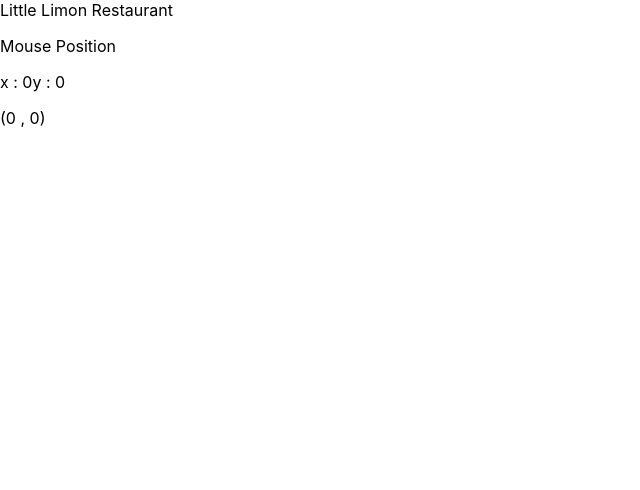
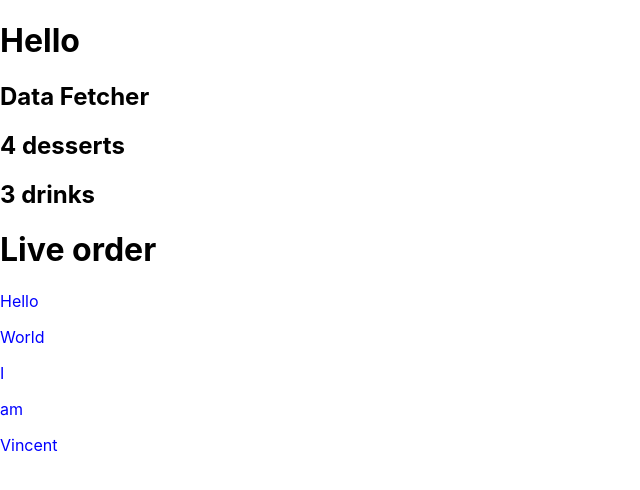
Before and after one commit to vincentferraro/react-basis-meta, a React (Create React App) app: page / in a window 1280 px wide. Shown: the top 490 px of the page, without its empty margins (0-640 px from the left). Built offline with nearby package versions, Linux system fonts and the light colour scheme.

Commit message:
add FetcherData with render props

```diff
--- a/src/App.js
+++ b/src/App.js
@@ -9,12 +9,16 @@
 // import RefComponent from "./components/advanced/RefComponent";
 // import WeekDay from "./components/advanced/WeekDay";
 // import Children from "./components/advanced/Children";
-import PointMouse from "./components/advanced/PointMouse";
+// import PointMouse from "./components/advanced/PointMouse"
+import DataFetch from "./components/advanced/DataFetch";
+import LiveOrders from "./components/advanced/LiveOrders";
 function App() {
 
   return (
     <div>
-      <PointMouse />
+      <h1> Hello</h1>
+      <DataFetch />
+      <LiveOrders />
     </div>
   );
 }
--- /dev/null
+++ b/src/components/advanced/DataFetch.js
@@ -0,0 +1,40 @@
+import { useState,useEffect } from "react"
+
+// Theses components permit to introduce RENDER PROPS
+
+const DataFetcher = ({render, url})=>{
+    const [ data, setData]= useState([])
+
+    useEffect(()=>{
+        if(url.includes('desserts')){
+            console.log("Icis")
+            setData(["cake","ice-cream","pie","brownie"])
+        }else{
+            setData(["water","soda","juice"])
+        }
+    },[url])
+    console.log(data)
+    return render(data)
+}
+
+
+const DessertCount= ()=>{
+    return(
+
+    <DataFetcher url={"http://lemomonjuice.com/desserts"} render={(data)=> <h2>{data.length} desserts</h2>}/>)
+}
+
+const DrinkCount =()=>{
+    return (<DataFetcher url={"http://lemomonjuice.com/drinks"} render={(data)=><h2>{data.length} drinks</h2>} />)
+}
+
+const DataFetch = ()=>{
+
+    return(<div>
+        <h2>Data Fetcher</h2>
+        <DessertCount />
+        <DrinkCount />
+    </div>)
+}
+
+export default DataFetch
--- /dev/null
+++ b/src/components/advanced/LiveOrders.js
@@ -0,0 +1,37 @@
+import * as React from 'react'
+
+const Row = ({children})=>{
+    const childStyle = {
+        color:"blue",
+    }
+    return(
+        <div>
+            {React.Children.map(children,(child)=>{
+            return React.cloneElement(child, {
+                style:{
+                    ...child.props.style,
+                    ...childStyle
+                }
+            })
+        })}
+        </div>
+
+    )
+}
+
+
+const LiveOrders = ()=>{
+
+    return ( <div>
+        <h1> Live order</h1>
+        <Row>
+            <p>Hello</p>
+            <p>World</p>
+            <p>I</p>
+            <p>am</p>
+            <p>Vincent</p>
+        </Row>
+    </div>)
+}
+
+export default LiveOrders
--- a/src/components/advanced/PointMouse.js
+++ b/src/components/advanced/PointMouse.js
@@ -57,6 +57,7 @@
 
 const PanelMouseTracker = withMousePosition(PanelMouseLogger)
 const PointMouseTracker = withMousePosition(PointMouseLogger)
+
 const PointMouse = ()=>{
 
     return(<div>
```
